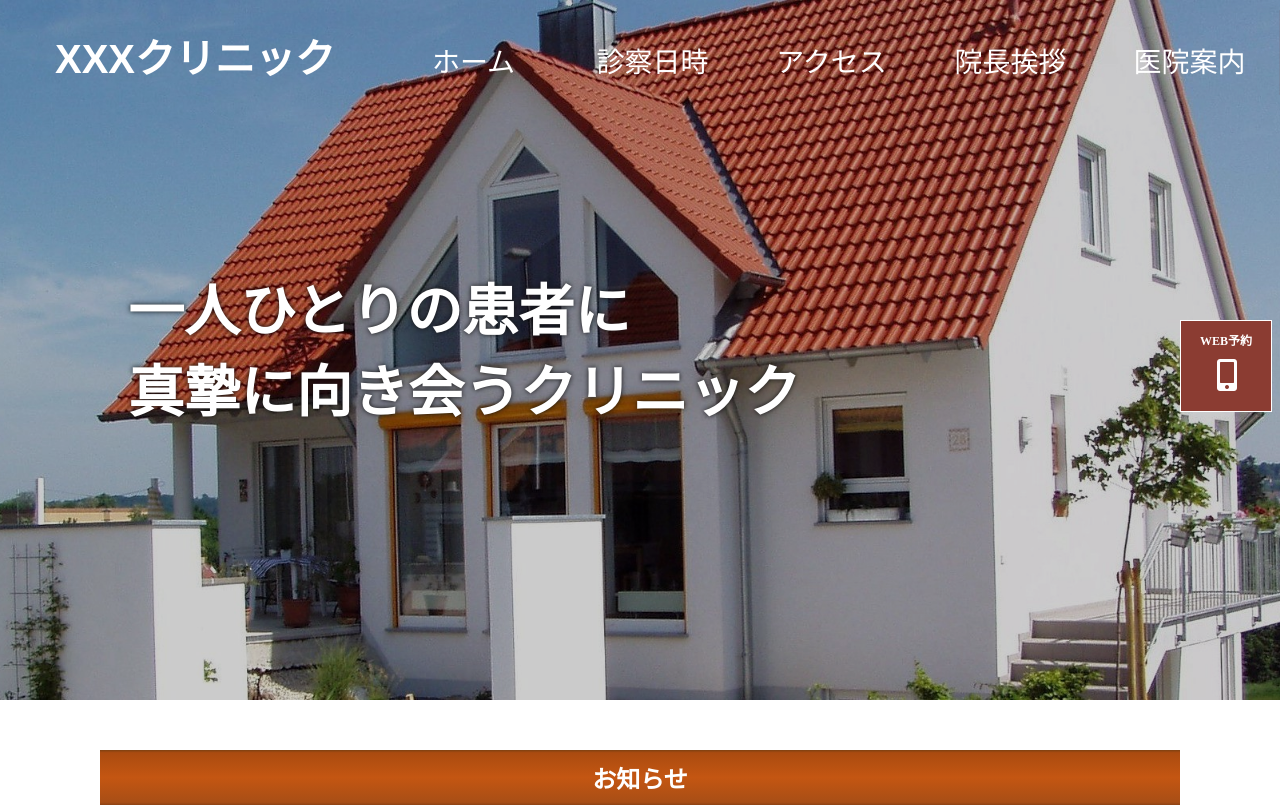
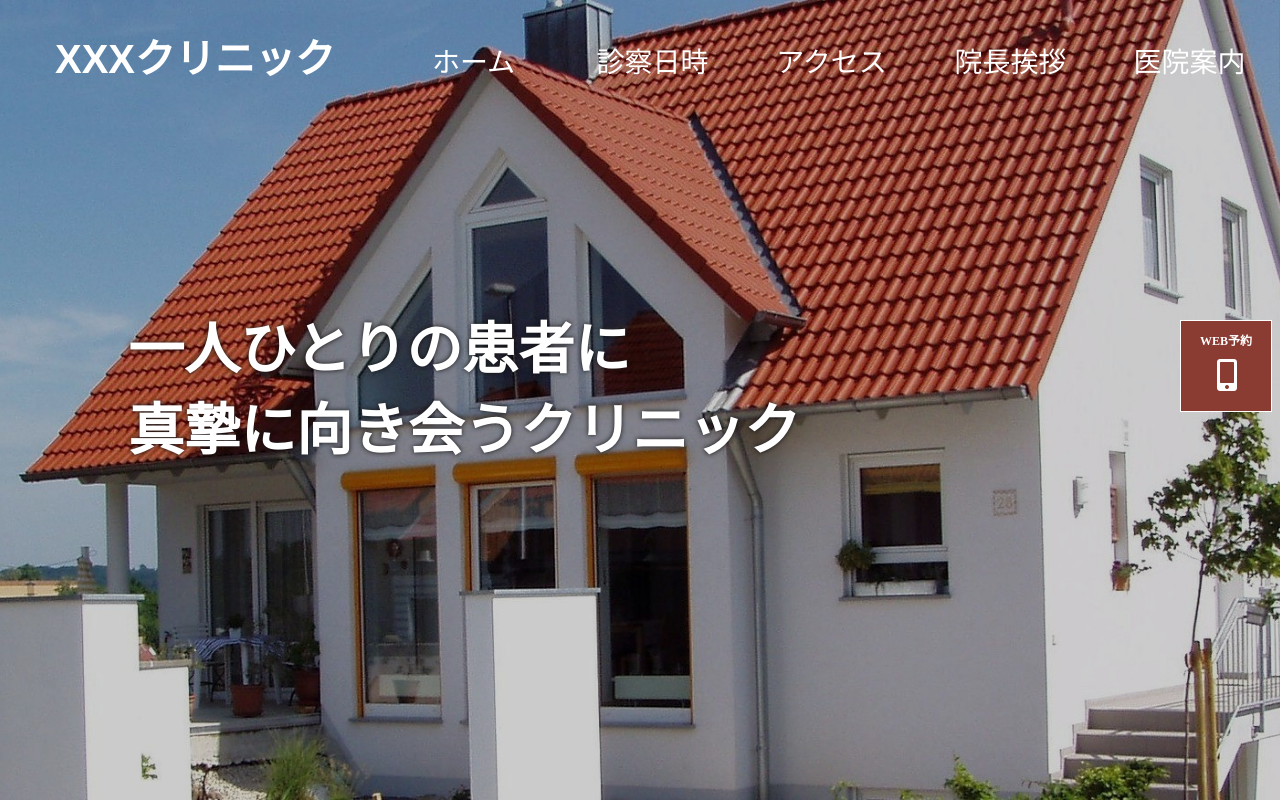
Before and after one commit to kuma0330/clinic-site, a plain HTML site: page index.html in a window 1280 px wide. Shown: the top 808 px of the page. Drawn offline with nearby package versions, Linux system fonts and the light colour scheme.

Commit message:
top画像の高さ変更(700px⇒100vh)

```diff
--- a/css/style.css
+++ b/css/style.css
@@ -15,6 +15,7 @@
   margin: 0;
   padding: 0;
   position: relative;
+  overflow-x: hidden;
 }
 
 li {
@@ -699,7 +700,7 @@ footer p{
   #top{
     margin-bottom: 20px;
     margin-top: 0;
-    height: 700px;
+    height: 100vh;
     background-size: cover;
   }
 
```
